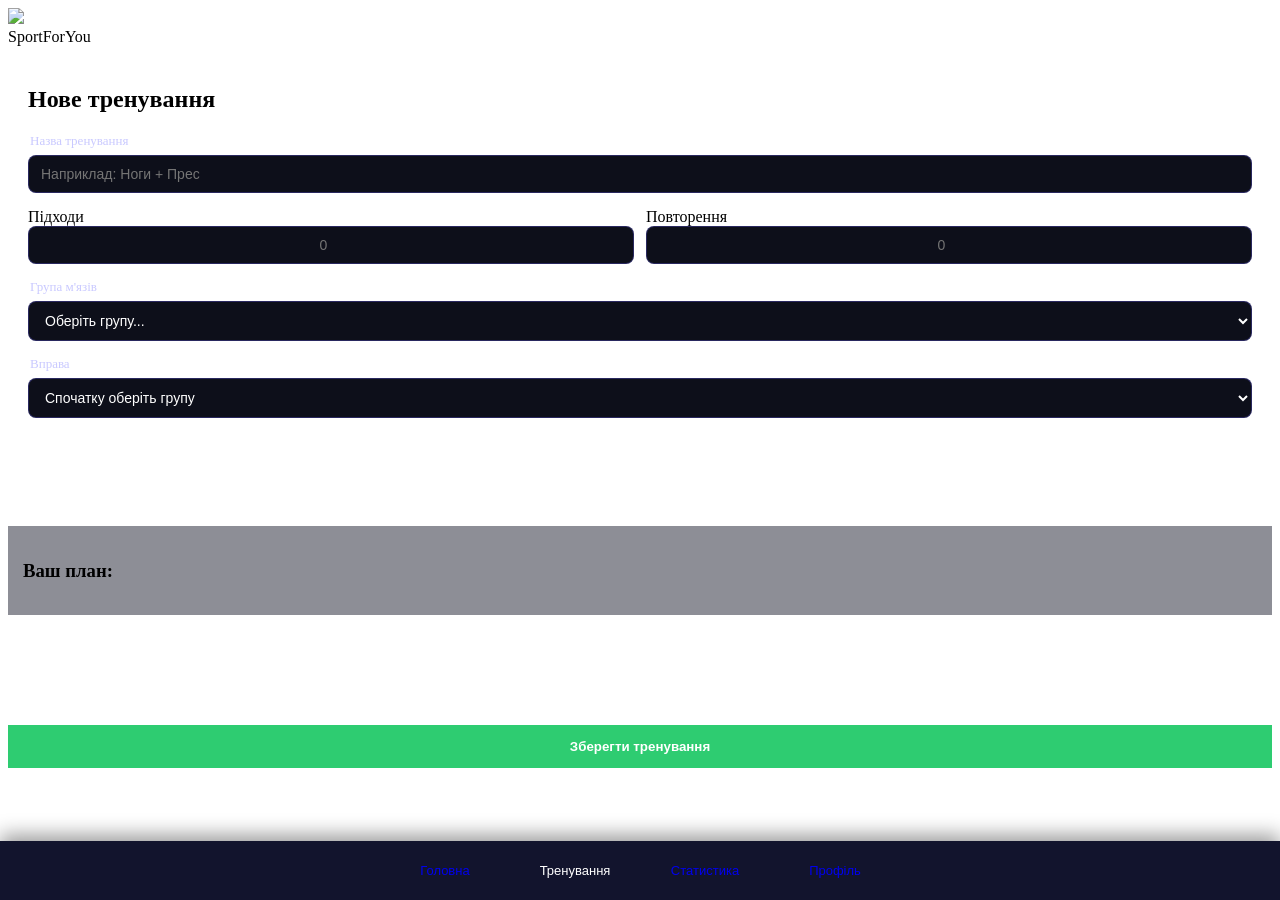
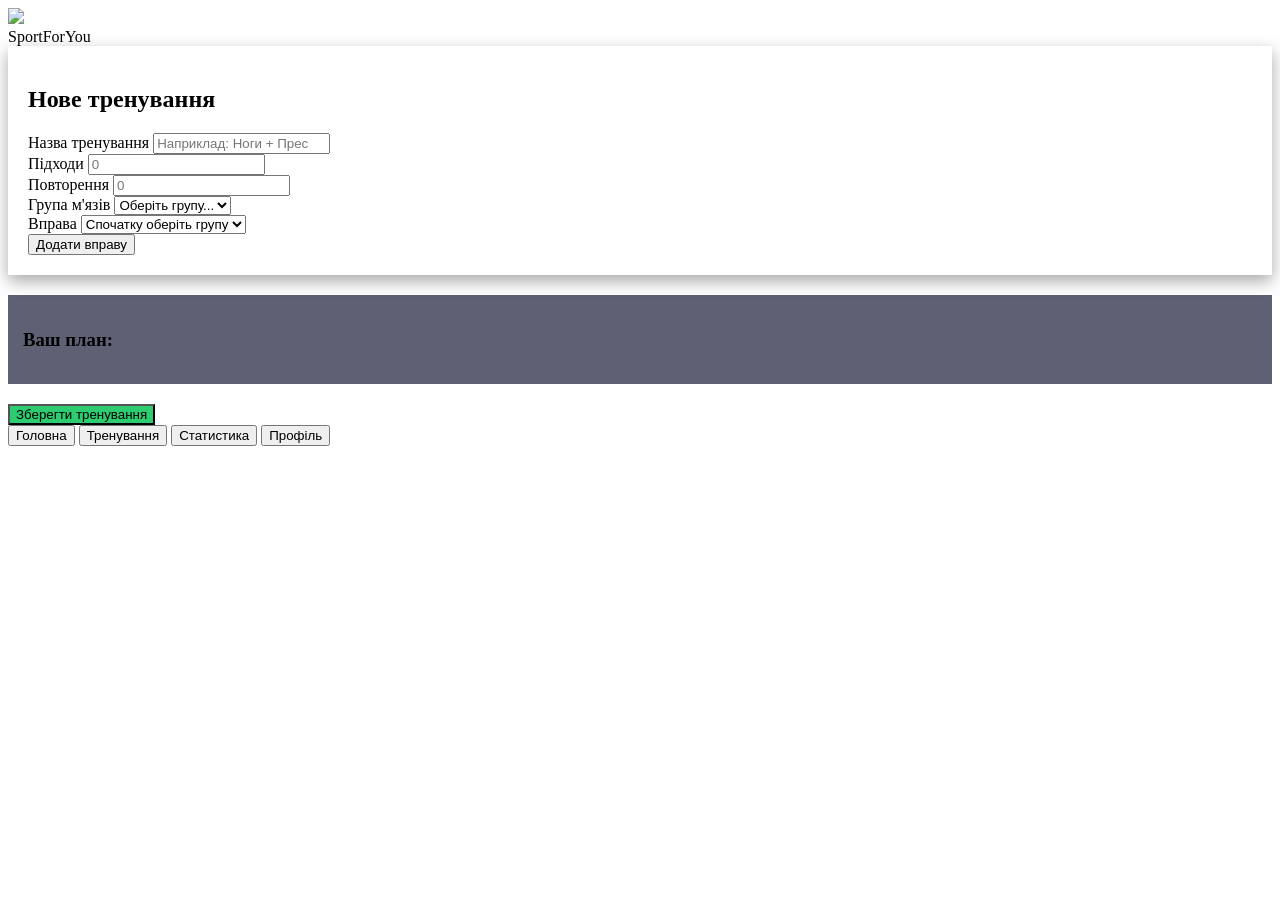

apdate all page

--- a/style/create-training.css
+++ b/style/create-training.css
@@ -1,95 +1,34 @@
-/* ======= ОСНОВНІ КАРТКИ ======= */
+/* ===== КАРТКА СТВОРЕННЯ ТРЕНУВАННЯ ===== */
 .training-card {
     background: var(--card);
     padding: 20px;
     border-radius: var(--radius);
     margin-bottom: 20px;
+    box-shadow: 0 6px 16px rgba(0,0,0,0.35);
 }
 
 .workout-summary {
-    background: rgba(28, 31, 46, 0.5);
+    background: rgba(26, 29, 58, 0.7);
     border-radius: var(--radius);
     padding: 15px;
-    margin-bottom: 100px; 
+    margin-bottom: 20px;
 }
 
-/* ======= СТИЛІ ПОЛІВ ВВОДУ (ОНОВЛЕНО) ======= */
-
-.input-main, .input-small, select.input-main {
-    width: 100%;
-    padding: 10px 12px; 
-    background: #0d0f1a; 
-    border: 1px solid rgba(108, 99, 255, 0.3);
-    border-radius: 8px;
-    color: white;
-    font-size: 14px;
-    outline: none;
-    box-sizing: border-box;
-    transition: 0.3s;
-}
-
-/* Спеціально для полів Підходи/Повторення */
-.input-small {
-    text-align: center;
-    padding: 10px 5px;
-}
-
-.input-main:focus, .input-small:focus {
-    border-color: var(--accent);
-    box-shadow: 0 0 8px rgba(108, 99, 255, 0.2);
-}
-
-.input-group {
-    margin-bottom: 15px;
-}
-
-.input-group label {
-    display: block;
-    font-size: 13px;
-    color: #c9c9ff;
-    margin-bottom: 6px;
-    margin-left: 2px;
-}
-
-/* Ряд для Підходів та Повторень */
-.input-group-row {
-    display: flex;
-    gap: 12px;
-    margin-bottom: 15px;
-}
-
-.input-subgroup {
-    flex: 1;
-}
-
-/* ======= СПИСОК ДОДАНИХ ВПРАВ ======= */
+/* ===== СПИСОК ВПРАВ ===== */
 .exercise-item {
     display: flex;
     justify-content: space-between;
     align-items: center;
-    background: #1c1f2e;
+    background: var(--card);
     padding: 12px 15px;
     margin-bottom: 10px;
     border-radius: 10px;
     border-left: 4px solid var(--accent);
 }
 
-.exercise-info {
-    display: flex;
-    flex-direction: column;
-}
-
-.ex-name {
-    font-weight: 600;
-    color: var(--text);
-    font-size: 15px;
-}
-
-.ex-details {
-    font-size: 12px;
-    color: var(--accent);
-    margin-top: 3px;
-}
+.exercise-info { display: flex; flex-direction: column; }
+.ex-name  { font-weight: 600; color: var(--text); font-size: 15px; }
+.ex-details { font-size: 12px; color: var(--accent); margin-top: 3px; }
 
 .delete-btn {
     background: none;
@@ -98,62 +37,4 @@
     color: #ff4d4d;
     cursor: pointer;
     padding: 5px;
-}
-
-/* ======= КНОПКИ ======= */
-.main-btn {
-    width: 100%;
-    padding: 14px;
-    background: var(--accent);
-    color: white;
-    border-radius: var(--radius);
-    font-weight: bold;
-    border: none;
-    cursor: pointer;
-    margin-top: 10px;
-    transition: 0.2s;
-}
-
-.main-btn:active {
-    transform: scale(0.98);
-}
-
-/* ======= НИЖНЄ МЕНЮ ======= */
-.footer {
-    position: fixed;
-    bottom: 0;
-    left: 0;
-    right: 0;
-    z-index: 1000;
-    background: #12142d;
-    padding: 12px 16px;
-    padding-bottom: calc(12px + env(safe-area-inset-bottom));
-    display: flex;
-    justify-content: center;
-    gap: 10px;
-    box-shadow: 0 -6px 20px rgba(0, 0, 0, 0.4);
-}
-
-.footer a {
-    flex: 1;
-    max-width: 120px;
-    text-decoration: none;
-}
-
-.footer button {
-    width: 100%;
-    padding: 10px 0;
-    font-size: 13px;
-    font-weight: 500;
-    background: var(--card);
-    color: var(--text);
-    border-radius: 12px;
-    border: none;
-    cursor: pointer;
-    transition: 0.2s ease;
-}
-
-.footer button.active {
-    background: var(--accent);
-    color: #ffffff;
 }
